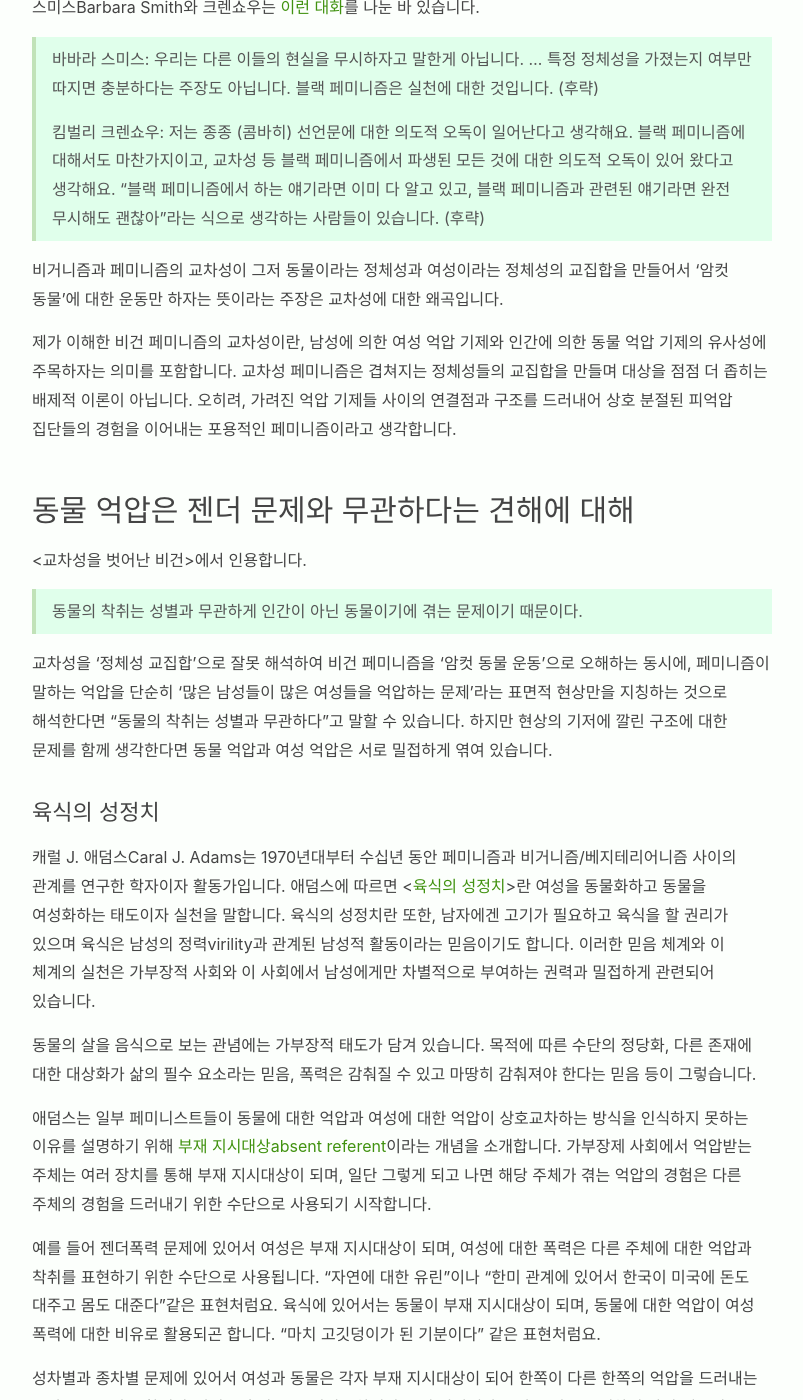
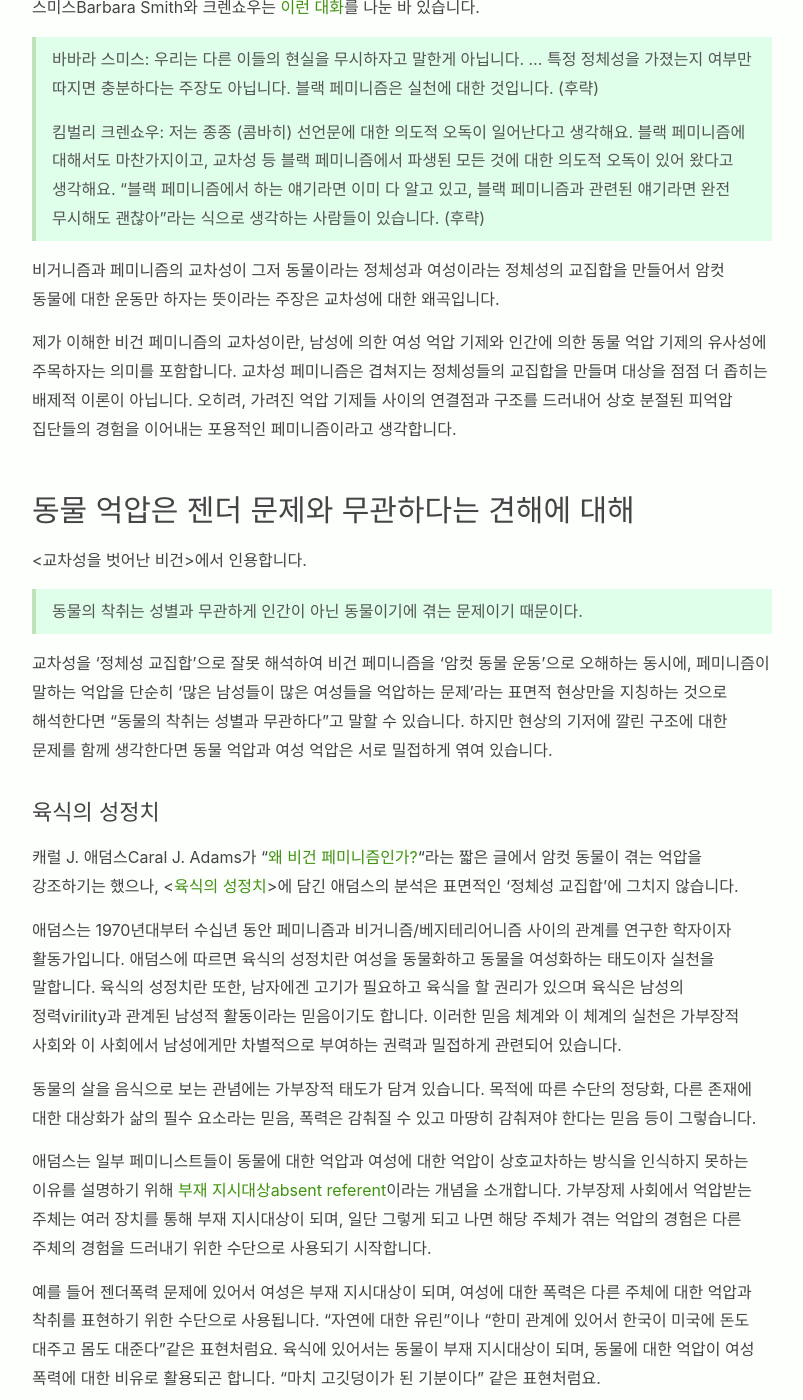
Before and after one commit to veganstudies/veganstudies.github.io, a Jekyll site: the page built from _posts/2019-08-13-on-vegan-feminism.md, in a window 1280 px wide and 1400 px high, scrolled down 5758 px. Shown: the whole window, without its empty margins (238-1041 px from the left). Built offline with Jekyll 4.4.1, drawn with Linux system fonts in a browser that asks for light colours; some of the changed text lies outside the part shown.

Commit message:
Update 2019-08-13-on-vegan-feminism.md

```diff
--- a/_posts/2019-08-13-on-vegan-feminism.md
+++ b/_posts/2019-08-13-on-vegan-feminism.md
@@ -13,7 +13,7 @@ date: 2019-08-13 12:00:00 +0900
 1. 동물 운동 관점에서 보았을 때 페미니즘은
    [종차별](/terms/speciesism.html)적인 운동이다.
 2. [비거니즘](/terms/veganism.html)과 페미니즘의 방향은 일치하지 않는다.
-3. 동물 운동과 여성 운동의 교차성은 '암컷 동물 운동'이라는 뜻이다.
+3. 동물 운동과 여성 운동의 교차성은 오로지 암컷 동물에 대한 운동이라는 뜻이다.
 4. 동물 억압은 젠더 문제와 무관하다.
 
 저는 이런 주장들이 오해에서 비롯되었다고 생각합니다. 이 글의 목적은 특정
@@ -196,7 +196,7 @@ date: 2019-08-13 12:00:00 +0900
 방향은 상당히 일치하는데, 그 이유는 여성 억압과 동물 억압이 모두 가부장제에서
 기인하기 때문입니다.
 
-## 동물 운동과 여성 운동의 교차성은 '암컷 동물 운동'이라는 뜻이라는 견해에 대해
+## 동물 운동과 여성 운동의 교차성이 오로지 '암컷 동물 운동'만을 뜻한다는 견해에 대해
 
 \<교차성을 벗어난 비건\>에서 인용합니다.
 
@@ -233,7 +233,7 @@ date: 2019-08-13 12:00:00 +0900
 > 무시해도 괜찮아"라는 식으로 생각하는 사람들이 있습니다. (후략)
 
 비거니즘과 페미니즘의 교차성이 그저 동물이라는 정체성과 여성이라는 정체성의
-교집합을 만들어서 '암컷 동물'에 대한 운동만 하자는 뜻이라는 주장은 교차성에
+교집합을 만들어서 암컷 동물에 대한 운동만 하자는 뜻이라는 주장은 교차성에
 대한 왜곡입니다.
 
 제가 이해한 비건 페미니즘의 교차성이란, 남성에 의한 여성 억압 기제와 인간에
@@ -256,10 +256,14 @@ date: 2019-08-13 12:00:00 +0900
 
 ### 육식의 성정치
 
-캐럴 J. 애덤스Caral J. Adams는 1970년대부터 수십년 동안 페미니즘과
-비거니즘/베지테리어니즘 사이의 관계를 연구한 학자이자 활동가입니다. 애덤스에
-따르면 \<[육식의
-성정치](/2020/01/15/the-sexual-politics-of-meat.html)\>란
+캐럴 J. 애덤스Caral J. Adams가 "[왜 비건
+페미니즘인가?](https://caroljadams.com/why-vegan-feminist)"라는
+짧은 글에서 암컷 동물이 겪는 억압을 강조하기는 했으나, \<[육식의
+성정치](/2020/01/15/the-sexual-politics-of-meat.html)\>에
+담긴 애덤스의 분석은 표면적인 '정체성 교집합'에 그치지 않습니다.
+
+애덤스는 1970년대부터 수십년 동안 페미니즘과 비거니즘/베지테리어니즘 사이의
+관계를 연구한 학자이자 활동가입니다. 애덤스에 따르면 육식의 성정치란
 여성을 동물화하고 동물을 여성화하는 태도이자 실천을 말합니다. 육식의 성정치란 또한,
 남자에겐 고기가 필요하고 육식을 할 권리가 있으며 육식은 남성의 정력virility과
 관계된 남성적 활동이라는 믿음이기도 합니다. 이러한 믿음 체계와 이 체계의
@@ -334,15 +338,15 @@ intersectionality](http://static.squarespace.com/static/53f20d90e4b0b80451158d8c
 각각에 대하여 요약하면 이렇습니다.
 
 1. 동물 운동 관점에서 보았을 때 페미니즘은 종차별적인 운동이라는 주장은 이론적
-근거가 없고 역사적 사실과도 다릅니다.
+   근거가 없고 역사적 사실과도 다릅니다.
 2. 두 운동이 일치하지 않기에 함께 하기 어렵다는 주장은 1) 완전히 일치하지
-않으면 불일치하는 것이라고 생각하는 잘못된 이분법, 2) 오직 제로섬 게임만
-상정하고 논-제로섬 게임의 가능성은 배제하는 사고 등에서 기인한다고 생각합니다.
-3. 동물 운동과 여성 운동의 교차성이 '암컷 동물 운동'을 뜻한다는 생각은 교차성을
-'정체성 교집합을 만드는 새로운 형태의 정체성 정치'로 오해한 것에서 기인한다고
-생각합니다.
+   않으면 불일치하는 것이라고 생각하는 잘못된 이분법, 2) 오직 제로섬 게임만
+   상정하고 논-제로섬 게임의 가능성은 배제하는 사고 등에서 기인한다고 생각합니다.
+3. 동물 운동과 여성 운동의 교차성이 오로지 암컷 동물 운동만을 뜻한다는 생각은
+   교차성을 '정체성 교집합을 만드는 새로운 형태의 정체성 정치'로 오해한 것에서
+   기인한다고 생각합니다.
 4. 동물 억압은 젠더 문제와 무관하다는 인식은 억압이라는 현상 밑에 깔려 있는
-구조의 문제에 주목하지 않았기 때문인 것으로 보입니다.
+   구조의 문제에 주목하지 않았기 때문인 것으로 보입니다.
 
 이 글의 목적은 특정 페미니즘의 입장을 비판하는게 아니라 비건-페미니즘의 이해를
 돕는 데 있습니다. 상대방의 주장을 올바르게 이해한 후 대화하는 게 서로에게
```
